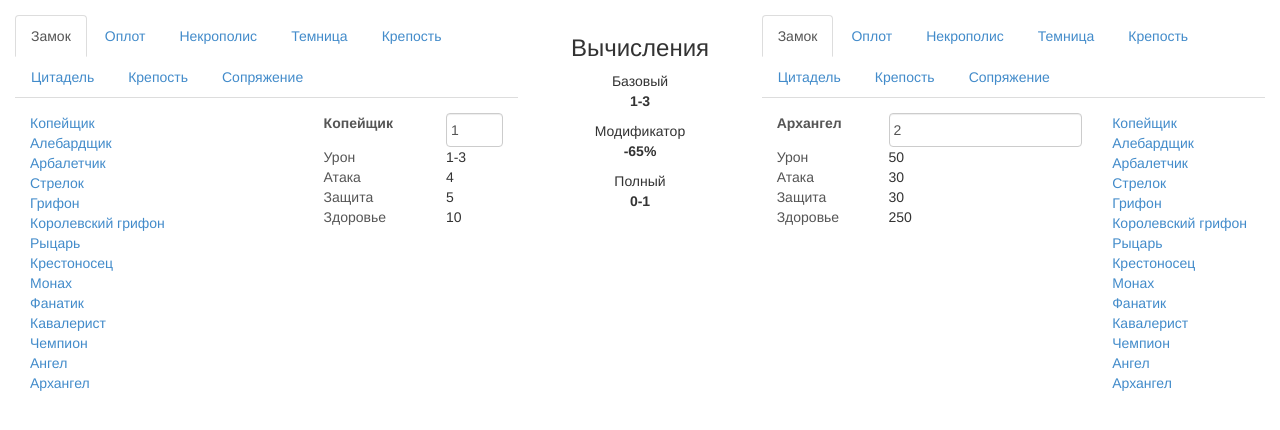
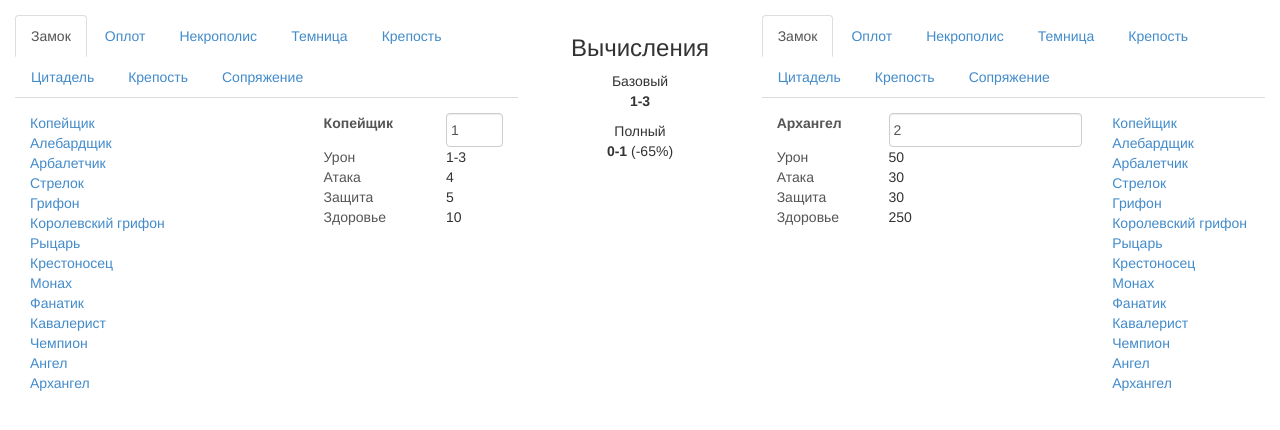
Before and after one commit to xhoskin/heroes, a plain HTML site: page index.html in a window 1280 px wide. Drawn offline with Linux system fonts and the light colour scheme.

Commit message:
выводить в скобках модификаторы

```diff
--- a/index.html
+++ b/index.html
@@ -10,6 +10,7 @@
     .creature-stats .unimportant { display: none; }
     .calc-group { margin-bottom: 10px; }
     .calc-value { font-weight: bold; }
+    .calc-value small { font-size: 1em; font-weight: normal; }
   </style>
 </head>
 <body>
@@ -77,13 +78,11 @@
         </div>
 
         <div class="calc-group">
-          Модификатор
-          <div class="calc-value" id="calc-damage-mod"></div>
-        </div>
-
-        <div class="calc-group">
           Полный
-          <div class="calc-value" id="calc-damage-total"></div>
+          <div class="calc-value">
+            <span id="calc-damage-total"></span>
+              <small>(<span id="calc-damage-mod"></span>)</small>
+          </div>
         </div>
     </div>
 
@@ -135,7 +134,6 @@
         </ul>
       </div>
 
-
     </div> <!-- / enemy-army -->
 
   </div> <!-- /battlefield -->
--- a/js/script.js
+++ b/js/script.js
@@ -119,7 +119,6 @@ castle.addCreature( "Кавалерист",         6, 15, 25, 15, 15, 100, 7,
 castle.addCreature( "Чемпион",            6, 20, 25, 16, 16, 100, 9,  2,  1200, ''  );
 castle.addCreature( "Ангел",              7, 50, 50, 20, 20, 200, 12, 1,  3000, '1 самоцвет' );
 castle.addCreature( "Архангел",           7, 50, 50, 30, 30, 250, 18, 1,  5000, '3 самоцвет' );
-//castle.addCreature( "Архангел",           7, 50, 50, 30, 50, 250, 18, 1,  5000, '3 самоцвет' );
 
 rampart.addCreature( "Капитан кентавров", 1, 2,  3,  6,  3,  10,  8,  14, 90,   '' );
 rampart.addCreature( "Гном",              2, 2,  4,  6,  7,  20,  3,  8,  120,  '' );
--- a/todo.txt
+++ b/todo.txt
@@ -8,11 +8,14 @@ js:
 - перенести в json параметры существ
 - сгруппировать код по разным файлам
 - создать базу данных
+- сколько существ нужно чтобы убить одним ударом
+- кнопка "поменяться местами"
+- js-контрол для количества
 
 css:
 - подверстать вкладки
 - выделение активного существа
 - подверстать количество существ
 - цвет урона
-- выводит в скобках модификаторы
++ выводит в скобках модификаторы
 - выровнять вертикали
```
